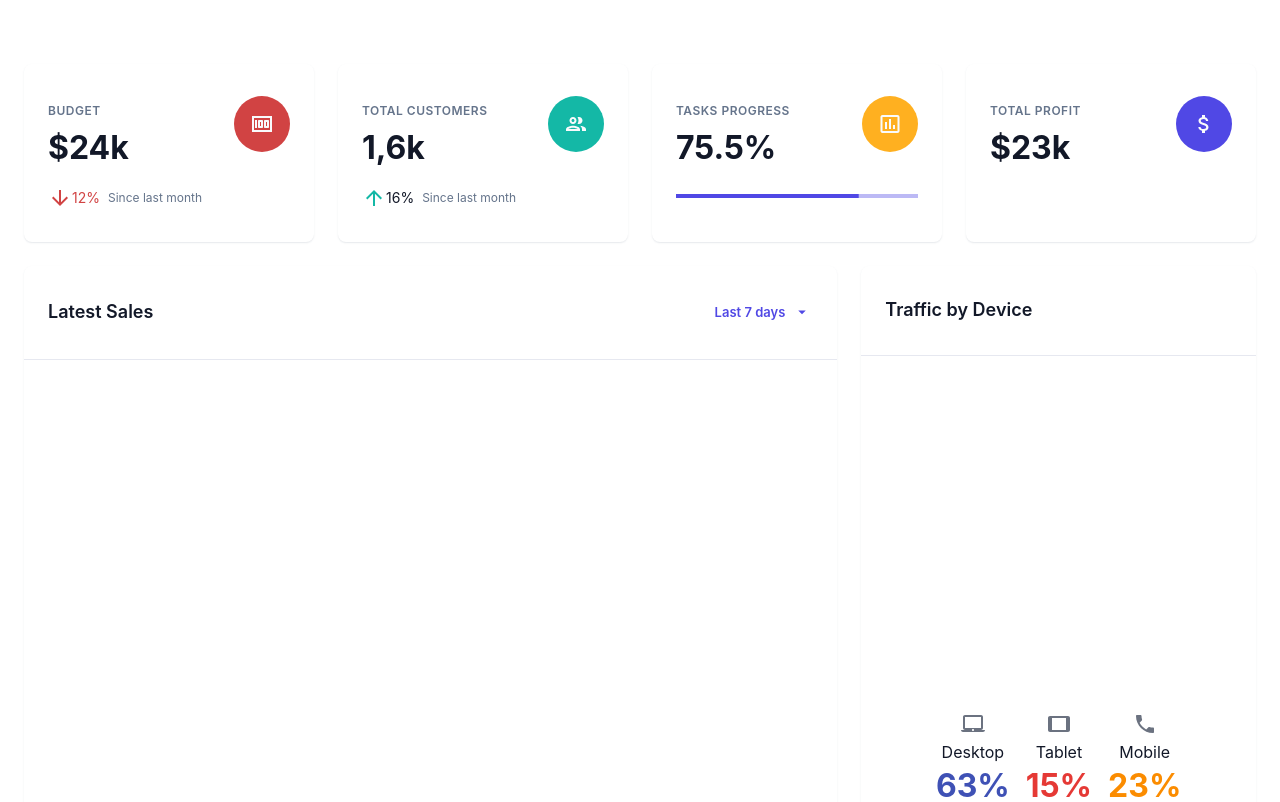
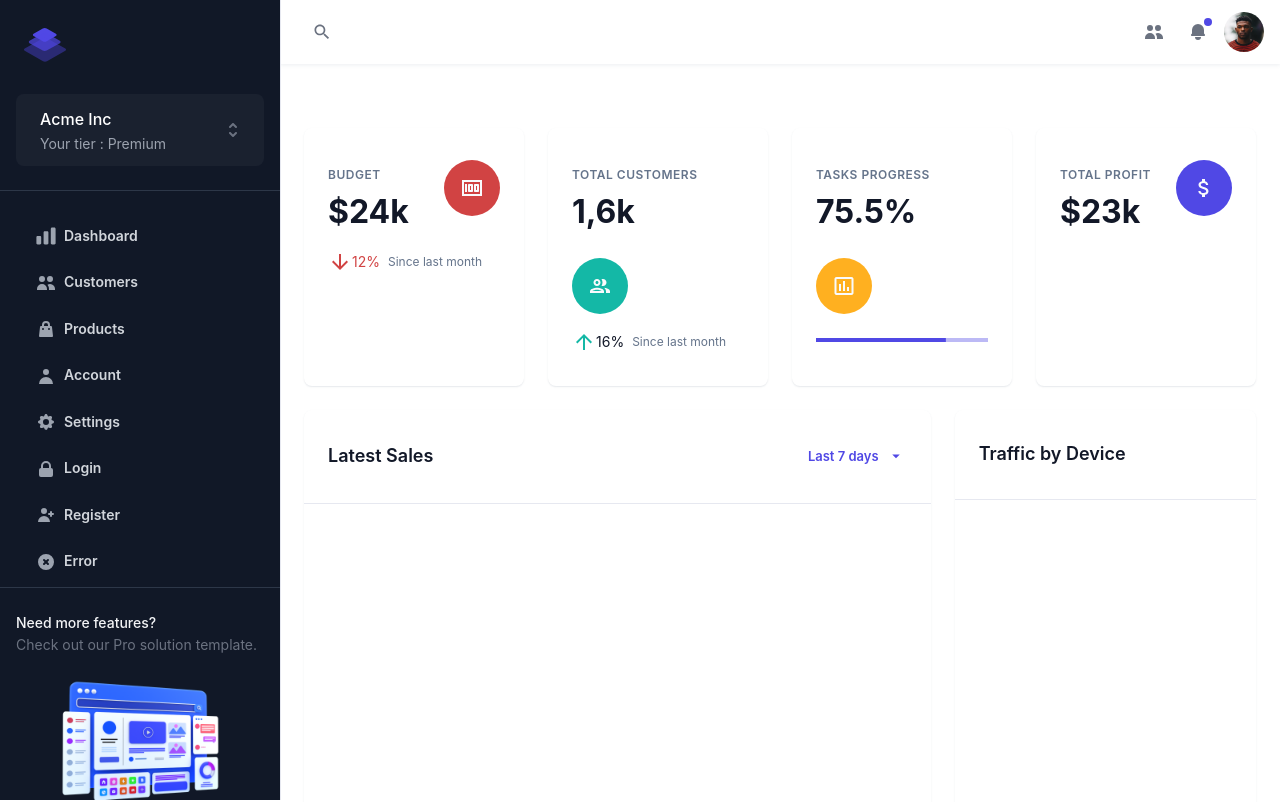
Before and after one commit to tolgaozgun/erasmust, a React (Create React App) app in the folder frontend/: page /dashboardStudent in a window 1280 px wide. Shown: the top 802 px of the page. Built offline with nearby package versions, Linux system fonts and the light colour scheme.

Commit message:
Dashboard for Student done

```diff
--- a/frontend/src/components/dashboard-layout.js
+++ /dev/null
@@ -1,42 +0,0 @@
-import { useState } from 'react';
-import { Box } from '@mui/material';
-import { styled } from '@mui/material/styles';
-import { AuthGuard } from './auth-guard';
-import { DashboardNavbar } from './dashboard-navbar';
-import { DashboardSidebar } from './dashboard-sidebar';
-
-const DashboardLayoutRoot = styled('div')(({ theme }) => ({
-  display: 'flex',
-  flex: '1 1 auto',
-  maxWidth: '100%',
-  paddingTop: 64,
-  [theme.breakpoints.up('lg')]: {
-    paddingLeft: 280
-  }
-}));
-
-export const DashboardLayout = (props) => {
-  const { children } = props;
-  const [isSidebarOpen, setSidebarOpen] = useState(true);
-
-  return (
-    <AuthGuard>
-      <DashboardLayoutRoot>
-        <Box
-          sx={{
-            display: 'flex',
-            flex: '1 1 auto',
-            flexDirection: 'column',
-            width: '100%'
-          }}
-        >
-          {children}
-        </Box>
-      </DashboardLayoutRoot>
-        <DashboardNavbar onSidebarOpen={() => setSidebarOpen(true)} />
-        <DashboardSidebar
-          onClose={() => setSidebarOpen(true)}
-          open={isSidebarOpen}/>
-    </AuthGuard>
-  );
-};
--- a/frontend/src/components/dashboard-sidebar.js
+++ b/frontend/src/components/dashboard-sidebar.js
@@ -1,4 +1,3 @@
-import { useEffect } from 'react';
 import PropTypes from 'prop-types';
 import { Box, Button, Divider, Drawer, Typography, useMediaQuery } from '@mui/material';
 import OpenInNewIcon from '@mui/icons-material/OpenInNew';
@@ -13,6 +12,7 @@ import { Users as UsersIcon } from '../icons/users';
 import { XCircle as XCircleIcon } from '../icons/x-circle';
 import { Logo } from './logo';
 import { NavItem } from './nav-item';
+import { useEffect } from 'react';
 
 const items = [
   {
@@ -66,6 +66,7 @@ export const DashboardSidebar = (props) => {
 
   useEffect(
     () => {
+
       if (open) {
         onClose?.();
       }
--- a/frontend/src/pages/student/Dashboard.js
+++ b/frontend/src/pages/student/Dashboard.js
@@ -7,18 +7,41 @@ import { TasksProgress } from '../../components/dashboard/tasks-progress';
 import { TotalCustomers } from '../../components/dashboard/total-customers';
 import { TotalProfit } from '../../components/dashboard/total-profit';
 import { TrafficByDevice } from '../../components/dashboard/traffic-by-device';
-import { DashboardLayout } from '../../components/dashboard-layout';
+import { DashboardNavbar } from '../../components/dashboard-navbar';
+import { DashboardSidebar } from '../../components/dashboard-sidebar';
+import { useState } from 'react';
+import { styled } from '@mui/material/styles';
 
-const DashboardStudent = () => (
+
+const DashboardLayoutRoot = styled('div')(({ theme }) => ({
+  display: 'flex',
+  flex: '1 1 auto',
+  maxWidth: '100%',
+  paddingTop: 64,
+  [theme.breakpoints.up('lg')]: {
+    paddingLeft: 280
+  }
+}));
+
+const DashboardStudent = (props) => {
+  const { children } = props;
+  const [isSidebarOpen, setSidebarOpen] = useState(true);
+
+
+  return(
   <>
 
       <title>
         Dashboard | Material Kit
       </title>
-
+    <DashboardLayoutRoot>
     <Box
       component="main"
       sx={{
+        display: 'flex',
+        flex: '1 1 auto',
+        flexDirection: 'column',
+        width: '100%',
         flexGrow: 1,
         py: 8
       }}
@@ -102,14 +125,15 @@ const DashboardStudent = () => (
           </Grid>
         </Grid>
       </Container>
+      {children}
     </Box>
+    </DashboardLayoutRoot>
+    <DashboardNavbar onSidebarOpen={() => setSidebarOpen(true)} />
+        <DashboardSidebar
+          onClose={() => setSidebarOpen(false)}
+          open={isSidebarOpen}/>
   </>
-);
-
-DashboardStudent.getLayout = (page) => (
-  <DashboardLayout>
-    {page}
-  </DashboardLayout>
-);
+  );
+};
 
 export default DashboardStudent;
```
